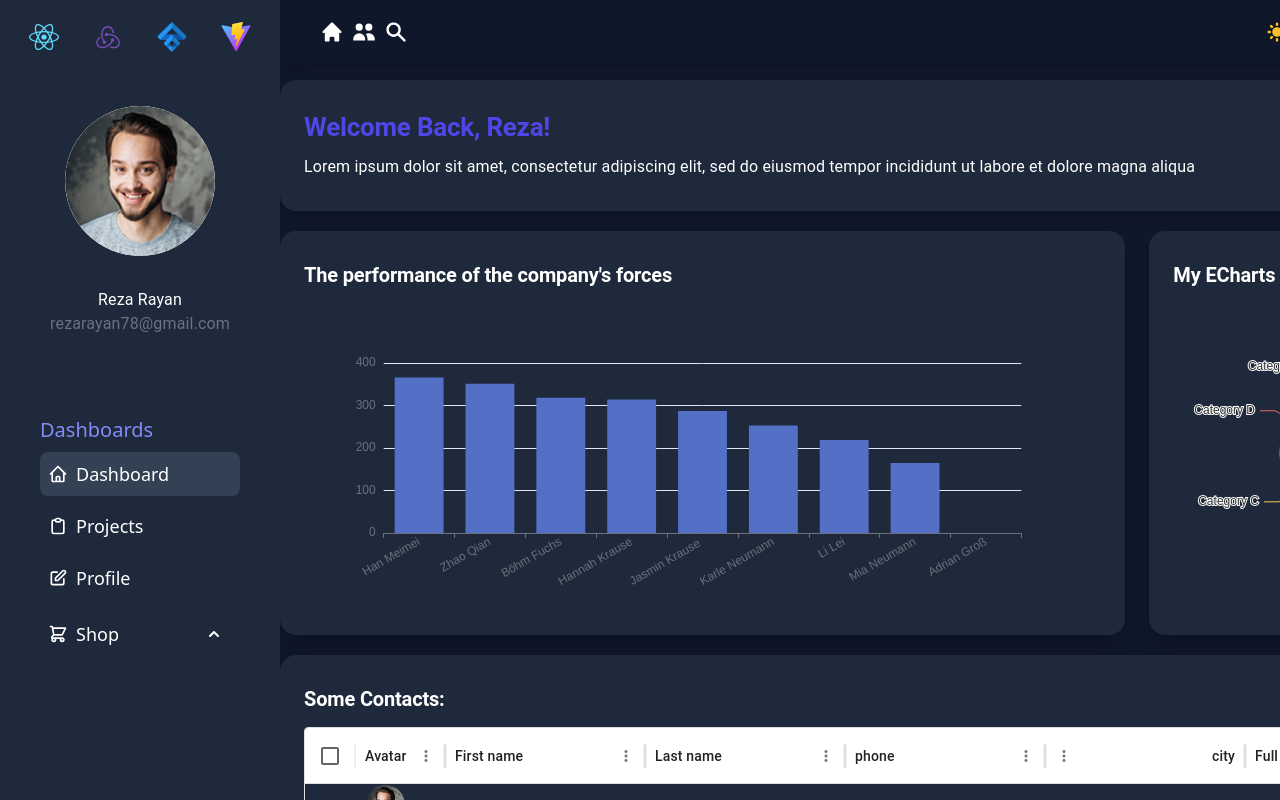
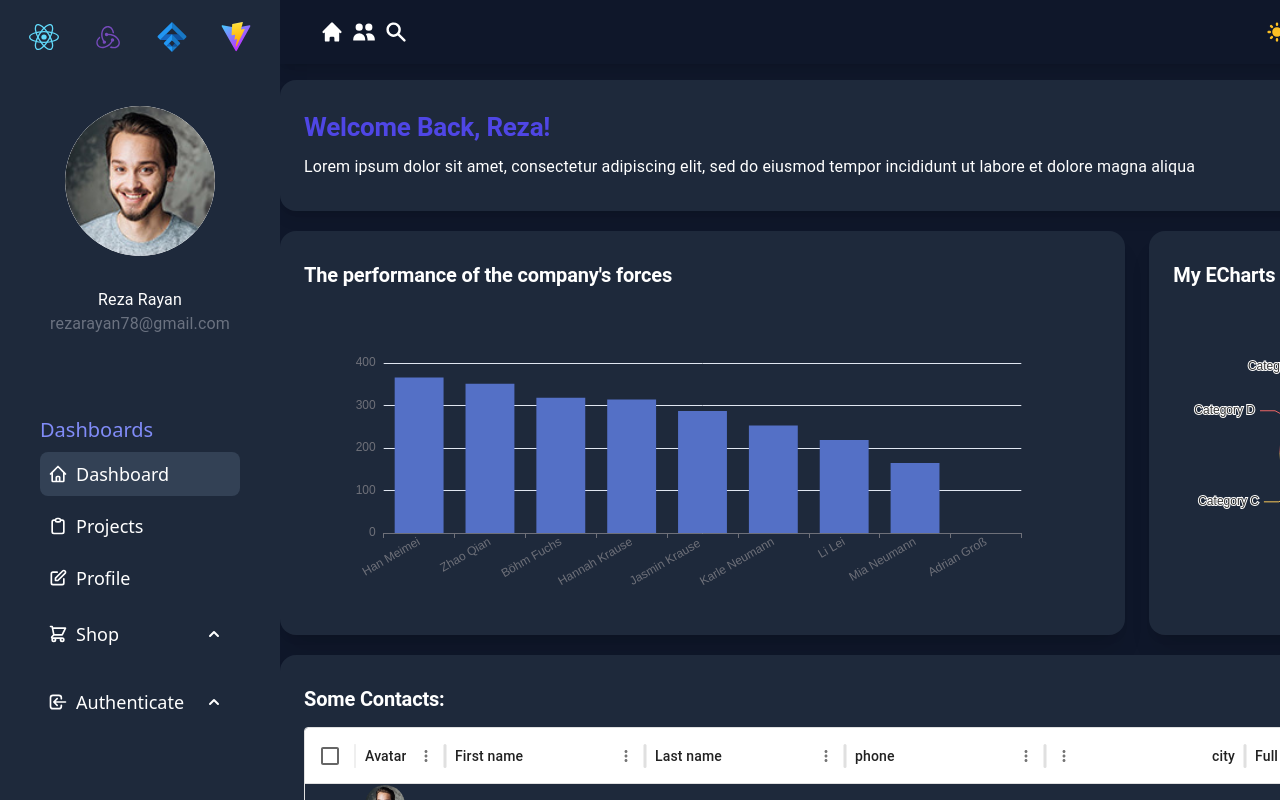
Before and after one commit to Reza-Rayan/amazing-dashboard, a React (Vite) app: page / in a window 1280 px wide. Shown: the top 800 px of the page. Built offline with nearby package versions, Linux system fonts and the light colour scheme.

Commit message:
Add: Auth Routes to navbar

```diff
--- /dev/null
+++ b/src/app/theme-layouts/components/AuthMenu.tsx
@@ -0,0 +1,57 @@
+import { LoginIcon } from "@heroicons/react/outline";
+
+import { IconButton } from "@mui/material";
+import { useState } from "react";
+import { authItems } from "../../../configs/authItems";
+// Custom Components
+import MenuItem from "./MenuItem";
+// Icons & Images
+import { ChevronUpIcon } from "@heroicons/react/solid";
+
+// ---------------------------------------------------------
+
+const AuthMenu = () => {
+  const [open, setOpen] = useState(false);
+
+  const openHandler = () => {
+    setOpen(!open);
+  };
+
+  return (
+    <>
+      <button onClick={openHandler}>
+        <li
+          className={`flex items-center justify-between text-lg  p-2 transition-all rounded-lg hover:bg-slate-700
+            ${open ? "bg-slate-700" : ""}`}
+        >
+          <div className="flex items-center gap-x-2">
+            <span>
+              <LoginIcon width={20} />
+            </span>
+            <span> Authenticate</span>
+          </div>
+          <IconButton sx={{ color: "#FFFFFF" }}>
+            <ChevronUpIcon
+              width={20}
+              className={`transition-all ${open && "rotate-180"}`}
+            />
+          </IconButton>
+        </li>
+      </button>
+      {/* Sub Menu */}
+      <ul
+        className={`overflow-hidden transition-[max-height] duration-500 ease-in-out ${
+          open ? "max-h-40" : "max-h-0"
+        }`}
+        style={{ maxHeight: open ? "10rem" : "0" }}
+      >
+        {authItems.map((item) => (
+          <MenuItem item={item} key={item.id} />
+        ))}
+      </ul>
+      {/* End Here */}
+    </>
+  );
+};
+
+export default AuthMenu;
--- a/src/app/theme-layouts/components/MenuList.tsx
+++ b/src/app/theme-layouts/components/MenuList.tsx
@@ -2,6 +2,7 @@ import { menuItems } from "../../../configs/menuItems";
 // Custom Components
 import MenuItem from "./MenuItem";
 import ShopMenu from "./ShopMenu";
+import AuthMenu from "./AuthMenu";
 // -----------------------------------------------------
 
 const MenuList = () => {
@@ -18,6 +19,7 @@ const MenuList = () => {
           <MenuItem item={item} key={item.id} />
         ))}
         <ShopMenu />
+        <AuthMenu />
       </ul>
     </div>
   );
--- /dev/null
+++ b/src/configs/authItems.tsx
@@ -0,0 +1,16 @@
+import { HomeIcon, LoginIcon } from "@heroicons/react/outline";
+
+export const authItems = [
+  {
+    id: 1,
+    title: "Sign up",
+    link: "/signup",
+    icon: <HomeIcon width={20} />,
+  },
+  {
+    id: 2,
+    title: "Login",
+    link: "/login",
+    icon: <LoginIcon width={20} />,
+  },
+];
```
